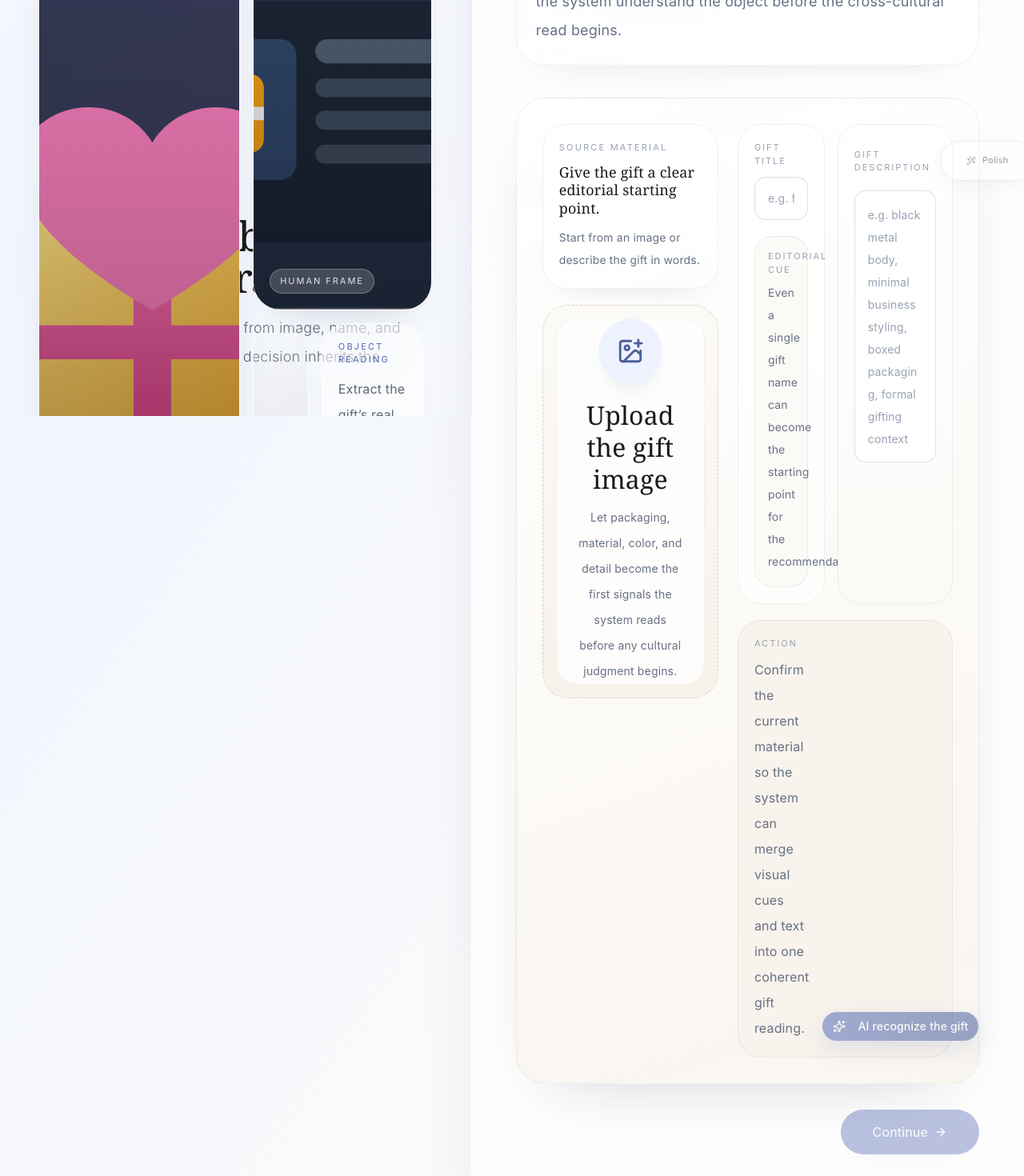
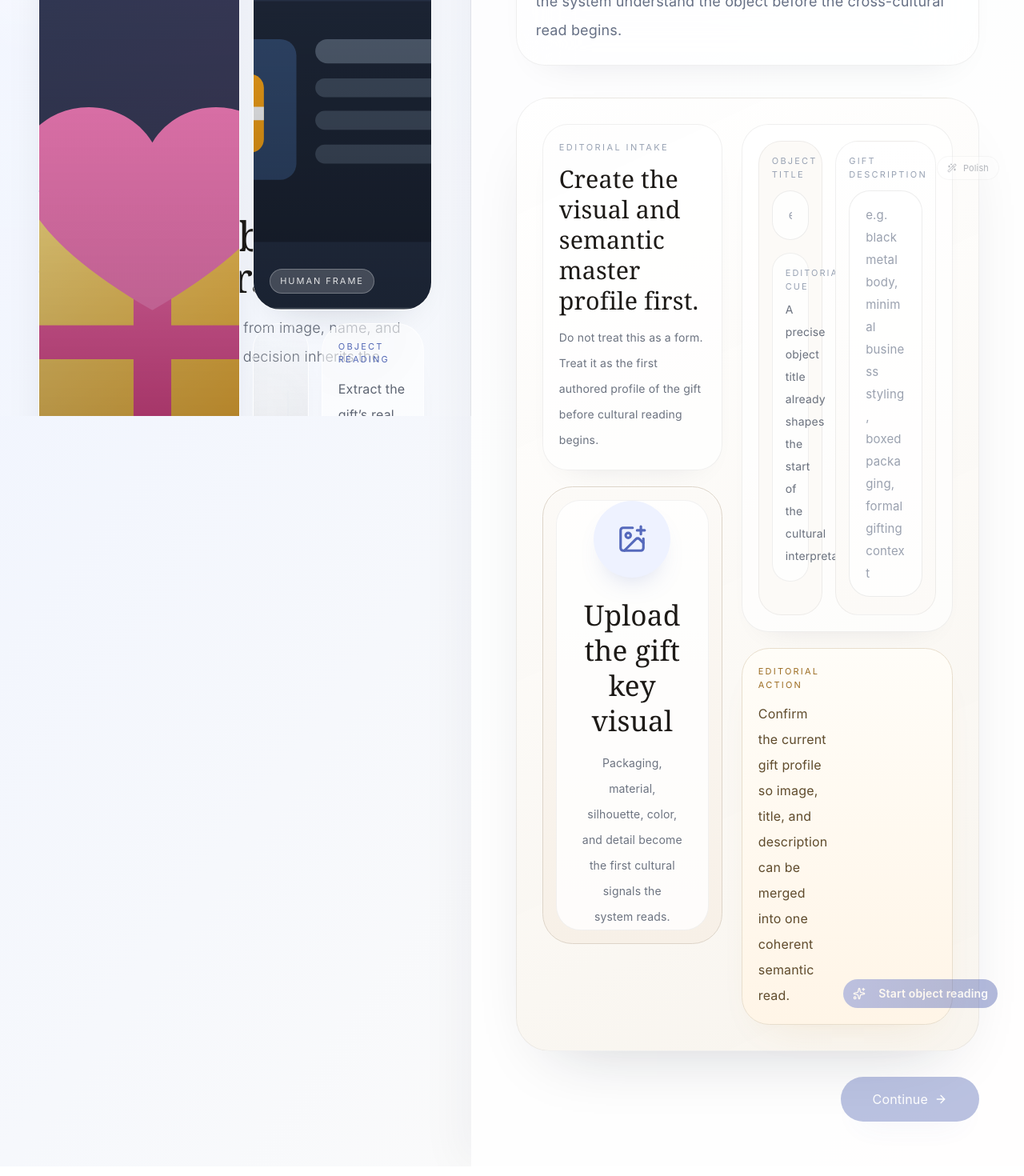
Before and after one commit to zzemy/GIVIA, a Next.js app: page /en/gifting in a window 1280 px wide. Shown: the part 280-1750 px from the top of the page at 80% size. Built offline with nearby package versions, Linux system fonts and the light colour scheme.

Commit message:
feat: redesign route entry and gift intake editorial panels

```diff
--- a/components/gifting/home/sections/step-gift-input.tsx
+++ b/components/gifting/home/sections/step-gift-input.tsx
@@ -5,7 +5,6 @@ import Image from 'next/image'
 import { motion } from 'framer-motion'
 import { ImagePlus, PencilLine, Sparkles, Upload, WandSparkles, X } from 'lucide-react'
 import { Button } from '@/components/ui/button'
-import { homeButton, homeControl } from '@/components/gifting/home/home-design-tokens'
 import type { Locale, RecognitionResult, RecognitionSource } from '@/components/gifting/home/types'
 
 export interface StepGiftInputProps {
@@ -38,6 +37,12 @@ export interface StepGiftInputProps {
   onRecognize: () => void | Promise<void>
   autoResizeTextarea: (element: HTMLTextAreaElement | null) => void
 }
+
+const fieldClassName =
+  'w-full rounded-[1.65rem] border border-black/7 bg-white/72 px-5 py-4 text-[15px] leading-7 text-[#1d1a17] placeholder:text-[#9aa1af] transition focus:border-[#5b72d1]/45 focus:bg-white focus:outline-none focus:shadow-[0_0_0_4px_rgba(91,114,209,0.08)]'
+
+const secondaryButtonClassName =
+  'inline-flex items-center justify-center gap-2 rounded-full border border-black/8 bg-white/68 px-4 py-2.5 text-sm text-[#495161] shadow-[0_12px_28px_-24px_rgba(15,23,42,0.2)] transition hover:bg-white'
 
 export function StepGiftInput({
   locale,
@@ -76,69 +81,71 @@ export function StepGiftInput({
     <motion.section
       initial={{ opacity: 0, y: 18 }}
       animate={{ opacity: 1, y: 0 }}
-      className="rounded-[2.3rem] border border-black/6 bg-[linear-gradient(160deg,rgba(255,255,255,0.96),rgba(249,245,239,0.94))] p-6 shadow-[0_30px_80px_-46px_rgba(15,23,42,0.24)] backdrop-blur-2xl sm:p-8"
+      className="rounded-[2.6rem] border border-black/6 bg-[linear-gradient(155deg,rgba(255,255,255,0.96),rgba(248,244,237,0.94))] p-6 shadow-[0_36px_84px_-48px_rgba(15,23,42,0.24)] backdrop-blur-2xl sm:p-8"
     >
-      <div className="grid gap-6 xl:grid-cols-[minmax(0,0.9fr)_minmax(0,1.1fr)]">
+      <div className="grid gap-6 xl:grid-cols-[minmax(0,0.92fr)_minmax(0,1.08fr)]">
         <div className="space-y-5">
-          <div className="rounded-[1.9rem] border border-black/6 bg-white/70 p-5 shadow-[0_18px_40px_-30px_rgba(15,23,42,0.18)]">
-            <p className="text-[11px] uppercase tracking-[0.2em] text-[#98a2b3]">{isZh ? 'Source material' : 'Source material'}</p>
-            <p className="mt-3 text-lg font-serif leading-tight text-[#1c1a17]">
-              {isZh ? '让礼物拥有一个清晰的起点。' : 'Give the gift a clear editorial starting point.'}
-            </p>
-            <p className="mt-3 text-sm leading-7 text-[#667085]">
+          <div className="rounded-[2rem] border border-black/6 bg-white/66 p-5 shadow-[0_18px_40px_-32px_rgba(15,23,42,0.16)]">
+            <p className="text-[11px] uppercase tracking-[0.22em] text-[#98a2b3]">{isZh ? 'Editorial intake' : 'Editorial intake'}</p>
+            <h3 className="mt-3 text-[1.9rem] font-serif leading-tight text-[#1d1a17]">
+              {isZh ? '先建立礼物的视觉与语义主档。' : 'Create the visual and semantic master profile first.'}
+            </h3>
+            <p className="mt-3 text-sm leading-8 text-[#6c7380]">
               {imagePreview
                 ? isZh
-                  ? '图像与文字正在共同定义礼物语义。'
-                  : 'Image and text are now defining the gift together.'
+                  ? '当前图像会作为这份礼物的主视觉档案，文字则补充材质、包装与赠送气质。'
+                  : 'The current image acts as the visual master, while text refines material, packaging, and social tone.'
                 : isZh
-                  ? '先上传图像，或直接用文字描述礼物。'
-                  : 'Start from an image or describe the gift in words.'}
+                  ? '不要把这里当成表单。把它理解为给礼物建立一个清晰、可被文化阅读的起点。'
+                  : 'Do not treat this as a form. Treat it as the first authored profile of the gift before cultural reading begins.'}
             </p>
           </div>
 
-          <div className="rounded-[2rem] border border-dashed border-[#d8d1c7] bg-[linear-gradient(180deg,#fcfaf7,#f7f1e9)] p-4">
+          <div className="relative overflow-hidden rounded-[2.35rem] border border-[#ddd4c8] bg-[linear-gradient(180deg,#fcfaf7,#f7f0e7)] p-4 shadow-[inset_0_1px_0_rgba(255,255,255,0.7)]">
             <input ref={fileInputRef} type="file" accept="image/*" onChange={onFileSelect} className="hidden" />
+
             {!imagePreview ? (
               <button
                 type="button"
                 onClick={() => fileInputRef.current?.click()}
-                className="group flex min-h-[22rem] w-full flex-col items-center justify-center rounded-[1.6rem] border border-black/5 bg-white/78 px-6 text-center transition hover:bg-white hover:shadow-[0_22px_44px_-32px_rgba(15,23,42,0.18)]"
+                className="group flex min-h-[27rem] w-full flex-col items-center justify-center rounded-[1.9rem] border border-black/5 bg-white/80 px-8 text-center transition hover:bg-white hover:shadow-[0_26px_56px_-38px_rgba(15,23,42,0.2)]"
               >
-                <div className="mb-5 flex h-20 w-20 items-center justify-center rounded-full bg-[#eef2ff] text-[#4a5f97] shadow-[0_16px_34px_-22px_rgba(74,95,151,0.42)] transition group-hover:scale-[1.02]">
-                  <ImagePlus size={34} />
+                <div className="mb-6 flex h-24 w-24 items-center justify-center rounded-full bg-[#eef2ff] text-[#5569bc] shadow-[0_18px_36px_-22px_rgba(85,105,188,0.4)]">
+                  <ImagePlus size={38} />
                 </div>
-                <p className="text-[2rem] font-serif leading-tight text-[#1c1a17]">{isZh ? '上传礼物图片' : 'Upload the gift image'}</p>
-                <p className="mt-3 max-w-sm text-sm leading-8 text-[#667085]">
+                <p className="text-[2.2rem] font-serif leading-tight text-[#1d1a17]">{isZh ? '上传礼物主视觉' : 'Upload the gift key visual'}</p>
+                <p className="mt-4 max-w-md text-sm leading-8 text-[#6c7380]">
                   {isZh
-                    ? '把包装、材质、色彩和细节先交给系统。它们会成为后续文化判断的第一手线索。'
-                    : 'Let packaging, material, color, and detail become the first signals the system reads before any cultural judgment begins.'}
+                    ? '包装、材质、轮廓、色彩和细节会成为这份礼物的第一层文化线索。'
+                    : 'Packaging, material, silhouette, color, and detail become the first cultural signals the system reads.'}
                 </p>
               </button>
             ) : (
               <div className="space-y-4">
-                <div className="relative overflow-hidden rounded-[1.7rem] bg-[#f4efe9] shadow-[0_24px_52px_-32px_rgba(15,23,42,0.22)]">
-                  <div className="relative aspect-[4/3] w-full">
+                <div className="relative overflow-hidden rounded-[2rem] bg-[#f2ece4] shadow-[0_28px_58px_-36px_rgba(15,23,42,0.22)]">
+                  <div className="absolute inset-0 bg-[radial-gradient(circle_at_18%_16%,rgba(255,255,255,0.28),transparent_28%)] mix-blend-screen" />
+                  <div className="relative aspect-[4/4.6] w-full">
                     <Image src={imagePreview} alt="Gift preview" fill unoptimized className="object-cover" />
                   </div>
-                  <div className="absolute inset-x-0 bottom-0 bg-gradient-to-t from-black/60 via-black/12 to-transparent px-5 pb-5 pt-14 text-white">
-                    <p className="text-[11px] uppercase tracking-[0.18em] text-white/70">{isZh ? 'Captured object' : 'Captured object'}</p>
-                    <p className="mt-2 truncate text-base">{selectedFile?.name ?? (isZh ? '已上传礼物图片' : 'Uploaded gift image')}</p>
+                  <div className="absolute inset-x-0 bottom-0 bg-gradient-to-t from-black/62 via-black/14 to-transparent px-5 pb-5 pt-20 text-white">
+                    <p className="text-[11px] uppercase tracking-[0.22em] text-white/72">{isZh ? 'Visual master' : 'Visual master'}</p>
+                    <p className="mt-2 truncate text-base">{selectedFile?.name ?? (isZh ? '已上传礼物主视觉' : 'Uploaded gift visual')}</p>
                   </div>
                 </div>
 
                 <div className="flex flex-wrap gap-2">
-                  <button type="button" onClick={() => fileInputRef.current?.click()} className={`${homeButton.secondary} px-4 py-2 text-sm`}>
+                  <button type="button" onClick={() => fileInputRef.current?.click()} className={secondaryButtonClassName}>
                     <Upload size={14} />
-                    {isZh ? '更换图像' : 'Replace image'}
+                    {isZh ? '替换图片' : 'Replace image'}
                   </button>
-                  <button type="button" onClick={onClearSelectedImage} className={`${homeButton.secondary} px-4 py-2 text-sm`}>
+                  <button type="button" onClick={onClearSelectedImage} className={secondaryButtonClassName}>
                     <X size={14} />
-                    {isZh ? '移除图像' : 'Remove image'}
+                    {isZh ? '移除图片' : 'Remove image'}
                   </button>
                   {recognition && (
-                    <button type="button" onClick={onToggleTextEditor} className={`${homeButton.secondary} px-4 py-2 text-sm`}>
+                    <button type="button" onClick={onToggleTextEditor} className={secondaryButtonClassName}>
                       <PencilLine size={14} />
-                      {shouldHideGiftInputs ? (isZh ? '展开文字编辑' : 'Show text editor') : isZh ? '收起文字区' : 'Hide text area'}
+                      {shouldHideGiftInputs ? (isZh ? '展开文字编辑' : 'Show text editor') : isZh ? '收起文字编辑' : 'Hide text editor'}
                     </button>
                   )}
                 </div>
@@ -147,19 +154,19 @@ export function StepGiftInput({
           </div>
 
           {recognition && (
-            <div className="rounded-[1.8rem] border border-[#ebe0cd] bg-[linear-gradient(180deg,#fffdf8,#fff5e8)] p-5 shadow-[0_20px_44px_-34px_rgba(184,129,45,0.28)]">
-              <div className="flex items-start gap-3">
-                <div className="rounded-full bg-[#fff0d9] p-2 text-[#b8812d]">
+            <div className="rounded-[2rem] border border-[#eadfcb] bg-[linear-gradient(180deg,#fffdf8,#fff4e5)] p-5 shadow-[0_22px_46px_-34px_rgba(184,129,45,0.24)]">
+              <div className="flex items-start gap-4">
+                <div className="rounded-full bg-[#fff1da] p-2.5 text-[#b8812d]">
                   <Sparkles size={16} />
                 </div>
                 <div className="min-w-0">
-                  <p className="text-[11px] uppercase tracking-[0.18em] text-[#b8812d]">{isZh ? 'Machine reading' : 'Machine reading'}</p>
-                  <p className="mt-2 text-xl font-serif text-[#1c1a17]">{locale === 'zh' ? recognition.itemZh : recognition.itemEn}</p>
-                  <p className="mt-2 text-sm leading-7 text-[#6f5a35]">
+                  <p className="text-[11px] uppercase tracking-[0.2em] text-[#b8812d]">{isZh ? 'Machine reading' : 'Machine reading'}</p>
+                  <p className="mt-3 text-[1.5rem] font-serif leading-tight text-[#1d1a17]">{isZh ? recognition.itemZh : recognition.itemEn}</p>
+                  <p className="mt-3 text-sm leading-7 text-[#6f5a35]">
                     {isZh ? '类别' : 'Category'} · {recognition.category} · {isZh ? '置信度' : 'Confidence'} {(recognition.confidence * 100).toFixed(0)}%
                   </p>
                   {recognitionSource && (
-                    <p className="mt-2 text-xs leading-6 text-[#9b855e]">{isZh ? '识别来源' : 'Recognition source'}: {recognitionSource}</p>
+                    <p className="mt-2 text-xs leading-6 text-[#9d8760]">{isZh ? '识别来源' : 'Recognition source'}: {recognitionSource}</p>
                   )}
                 </div>
               </div>
@@ -168,43 +175,46 @@ export function StepGiftInput({
         </div>
 
         <div className="space-y-5">
-          <div className="grid gap-4 md:grid-cols-[minmax(0,0.86fr)_minmax(0,1.14fr)]">
+          <div className="rounded-[2.1rem] border border-black/6 bg-white/66 p-5 shadow-[0_18px_40px_-32px_rgba(15,23,42,0.16)]">
+            <div className="grid gap-4 md:grid-cols-[minmax(0,0.78fr)_minmax(0,1.22fr)]">
               {!shouldHideGiftInputs && (
-              <div className="rounded-[1.9rem] border border-black/6 bg-white/74 p-5">
-                <p className="text-[11px] uppercase tracking-[0.18em] text-[#98a2b3]">{isZh ? 'Gift title' : 'Gift title'}</p>
+                <div className="rounded-[1.8rem] border border-black/6 bg-[#fcfaf7] p-4">
+                  <p className="text-[11px] uppercase tracking-[0.2em] text-[#98a2b3]">{isZh ? 'Object title' : 'Object title'}</p>
                   <input
                     id="gift-name"
                     type="text"
                     value={giftName}
                     onChange={event => onGiftNameChange(event.target.value)}
                     placeholder={isZh ? '例如：钢笔、香水、茶具' : 'e.g. fountain pen, perfume, tea set'}
-                  className={`${homeControl.input} mt-3`}
+                    className={`${fieldClassName} mt-3`}
                   />
-                <div className="mt-5 rounded-[1.4rem] border border-black/6 bg-[#fcfaf7] p-4">
+                  <div className="mt-4 rounded-[1.4rem] border border-black/6 bg-white/70 p-4">
                     <p className="text-[11px] uppercase tracking-[0.18em] text-[#98a2b3]">{isZh ? 'Editorial cue' : 'Editorial cue'}</p>
-                  <p className="mt-2 text-sm leading-7 text-[#667085]">
+                    <p className="mt-2 text-sm leading-7 text-[#69707d]">
                       {hasTextDraft
                         ? isZh
-                        ? '你已经给出了礼物草稿，继续补充细节会让语义更稳定。'
-                        : 'You already have a draft. A bit more detail will make the object reading more stable.'
+                          ? '你已经有了礼物草稿，现在需要把它写得更像一份有质感的物件说明。'
+                          : 'You already have a draft. Now shape it into a more refined object profile.'
                         : isZh
-                        ? '一句礼物名称也可以成为判断的起点。'
-                        : 'Even a single gift name can become the starting point for the recommendation.'}
+                          ? '一句准确的物件标题，就能决定后续文化解读的起点。'
+                          : 'A precise object title already shapes the start of the cultural interpretation.'}
                     </p>
                   </div>
                 </div>
               )}
 
-            <div className="rounded-[1.9rem] border border-black/6 bg-[linear-gradient(180deg,#fff,#fcfaf7)] p-5">
+              <div className="rounded-[1.8rem] border border-black/6 bg-[linear-gradient(180deg,#fff,#fcfaf7)] p-4">
                 {!shouldHideGiftInputs && (
                   <>
                     <div className="flex items-center justify-between gap-3">
-                    <label htmlFor="gift-description" className="text-[11px] uppercase tracking-[0.18em] text-[#98a2b3]">{isZh ? 'Gift description' : 'Gift description'}</label>
+                      <label htmlFor="gift-description" className="text-[11px] uppercase tracking-[0.2em] text-[#98a2b3]">
+                        {isZh ? 'Gift description' : 'Gift description'}
+                      </label>
                       <button
                         type="button"
                         onClick={onBeautifyGiftDescription}
                         disabled={!giftDescription.trim()}
-                      className={`${homeButton.secondary} px-3 py-1.5 text-[11px] disabled:cursor-not-allowed disabled:opacity-45`}
+                        className="inline-flex items-center gap-2 rounded-full border border-black/8 bg-white/68 px-3 py-1.5 text-[11px] text-[#495161] disabled:cursor-not-allowed disabled:opacity-40"
                       >
                         <WandSparkles size={12} />
                         {isZh ? '润色' : 'Polish'}
@@ -218,37 +228,39 @@ export function StepGiftInput({
                         onGiftDescriptionChange(event.target.value)
                         autoResizeTextarea(event.target)
                       }}
-                    rows={7}
+                      rows={8}
                       placeholder={
                         isZh
                           ? '例如：黑色金属笔身、简约商务风、礼盒包装、偏正式赠礼场景'
                           : 'e.g. black metal body, minimal business styling, boxed packaging, formal gifting context'
                       }
-                    className={`${homeControl.input} mt-3 min-h-[13rem] resize-none overflow-hidden leading-7`}
+                      className={`${fieldClassName} mt-3 min-h-[15rem] resize-none overflow-hidden`}
                     />
                   </>
                 )}
 
                 {recognition && (
-                <div className={`${shouldHideGiftInputs ? '' : 'mt-5'} rounded-[1.5rem] border border-black/6 bg-white/72 p-4`}>
-                  <div className="flex items-center justify-between gap-3">
-                    <label htmlFor="vision-label" className="text-[11px] uppercase tracking-[0.18em] text-[#98a2b3]">{isZh ? 'Detected label' : 'Detected label'}</label>
-                  </div>
+                  <div className={`${shouldHideGiftInputs ? '' : 'mt-5'} rounded-[1.7rem] border border-black/6 bg-white/72 p-4`}>
+                    <label htmlFor="vision-label" className="text-[11px] uppercase tracking-[0.2em] text-[#98a2b3]">
+                      {isZh ? 'Detected label' : 'Detected label'}
+                    </label>
                     <input
                       id="vision-label"
                       value={visionLabel}
                       onChange={event => onVisionLabelChange(event.target.value)}
                       placeholder={isZh ? '可修改识别标签' : 'Edit detected label'}
-                    className={`${homeControl.input} mt-3`}
+                      className={`${fieldClassName} mt-3`}
                     />
 
                     <div className="mt-4 flex items-center justify-between gap-3">
-                    <label htmlFor="vision-description" className="text-[11px] uppercase tracking-[0.18em] text-[#98a2b3]">{isZh ? 'Machine description' : 'Machine description'}</label>
+                      <label htmlFor="vision-description" className="text-[11px] uppercase tracking-[0.2em] text-[#98a2b3]">
+                        {isZh ? 'Machine description' : 'Machine description'}
+                      </label>
                       <button
                         type="button"
                         onClick={onBeautifyVisionDescription}
                         disabled={!visionDescription.trim()}
-                      className={`${homeButton.secondary} px-3 py-1.5 text-[11px] disabled:cursor-not-allowed disabled:opacity-45`}
+                        className="inline-flex items-center gap-2 rounded-full border border-black/8 bg-white/68 px-3 py-1.5 text-[11px] text-[#495161] disabled:cursor-not-allowed disabled:opacity-40"
                       >
                         <WandSparkles size={12} />
                         {isZh ? '润色' : 'Polish'}
@@ -264,37 +276,42 @@ export function StepGiftInput({
                       }}
                       rows={4}
                       placeholder={isZh ? '可直接修改识别输出的礼物描述' : 'Edit recognized gift description'}
-                    className={`${homeControl.input} mt-3 resize-none overflow-hidden leading-7`}
+                      className={`${fieldClassName} mt-3 resize-none overflow-hidden`}
                     />
                   </div>
                 )}
               </div>
             </div>
+          </div>
 
-          <div className="rounded-[1.9rem] border border-black/6 bg-[#f8f3ec] p-5">
-            <div className="flex flex-col gap-4 sm:flex-row sm:items-end sm:justify-between">
-              <div>
-                <p className="text-[11px] uppercase tracking-[0.18em] text-[#98a2b3]">{isZh ? 'Action' : 'Action'}</p>
-                <p className="mt-2 text-base leading-8 text-[#667085]">
+          <div className="rounded-[2.15rem] border border-[#e8decd] bg-[linear-gradient(180deg,#fffdf8,#fff5e7)] p-5 shadow-[0_24px_50px_-36px_rgba(184,129,45,0.22)]">
+            <div className="flex flex-col gap-5 sm:flex-row sm:items-end sm:justify-between">
+              <div className="max-w-[34rem]">
+                <p className="text-[11px] uppercase tracking-[0.2em] text-[#9b6b20]">{isZh ? 'Editorial action' : 'Editorial action'}</p>
+                <p className="mt-3 text-base leading-8 text-[#5f4b2c]">
                   {isZh
-                    ? '确认当前礼物信息，系统将把视觉线索和文字描述整合成统一的礼物语义。'
-                    : 'Confirm the current material so the system can merge visual cues and text into one coherent gift reading.'}
+                    ? '确认当前礼物档案，让系统把图像、标题与描述合并成统一的礼物语义。'
+                    : 'Confirm the current gift profile so image, title, and description can be merged into one coherent semantic read.'}
                 </p>
               </div>
 
-              <Button onClick={onRecognize} disabled={!canRecognize || isRecognizing} className={`rounded-full px-8 py-4 text-sm font-semibold ${homeButton.primary}`}>
+              <Button
+                onClick={onRecognize}
+                disabled={!canRecognize || isRecognizing}
+                className="rounded-full bg-gradient-to-r from-[#5b72d1] via-[#4f65bd] to-[#4355a9] px-8 py-4 text-sm font-semibold text-white shadow-[0_20px_42px_-24px_rgba(91,114,209,0.48)] transition hover:-translate-y-0.5 disabled:cursor-not-allowed disabled:opacity-40"
+              >
                 <Sparkles size={16} className="mr-2 inline" />
                 {isRecognizing
-                  ? locale === 'zh'
+                  ? isZh
                     ? `识别中... ${recognizingElapsedSeconds}s`
                     : `Recognizing... ${recognizingElapsedSeconds}s`
                   : isTextOnlyRecognition
-                    ? locale === 'zh'
-                      ? '确认礼物信息'
-                      : 'Confirm gift info'
-                    : locale === 'zh'
-                      ? 'AI 识别礼物'
-                      : 'AI recognize the gift'}
+                    ? isZh
+                      ? '确认礼物档案'
+                      : 'Confirm gift profile'
+                    : isZh
+                      ? '开始礼物识别'
+                      : 'Start object reading'}
               </Button>
             </div>
           </div>
```
Also changed, not shown: app/page.tsx (+106 -10 lines). Lines whose indentation alone changed are shown as unchanged.
